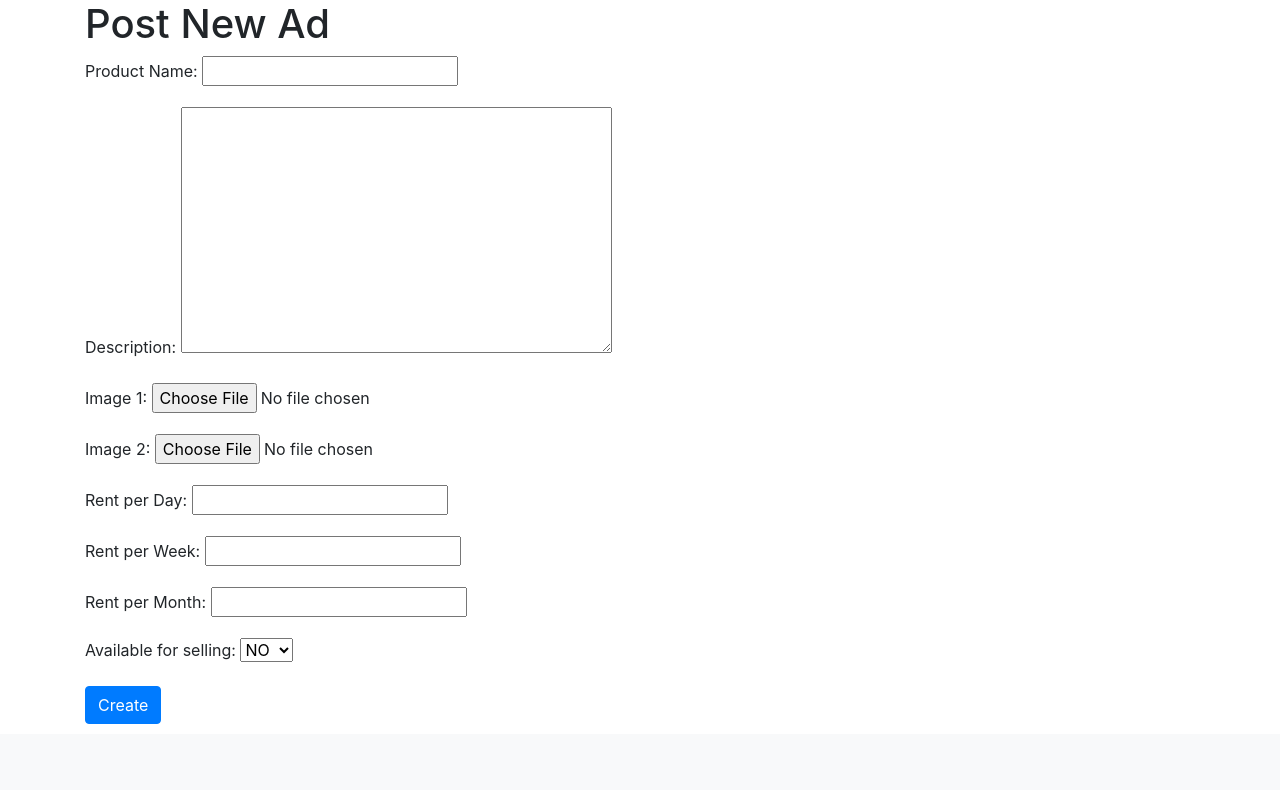
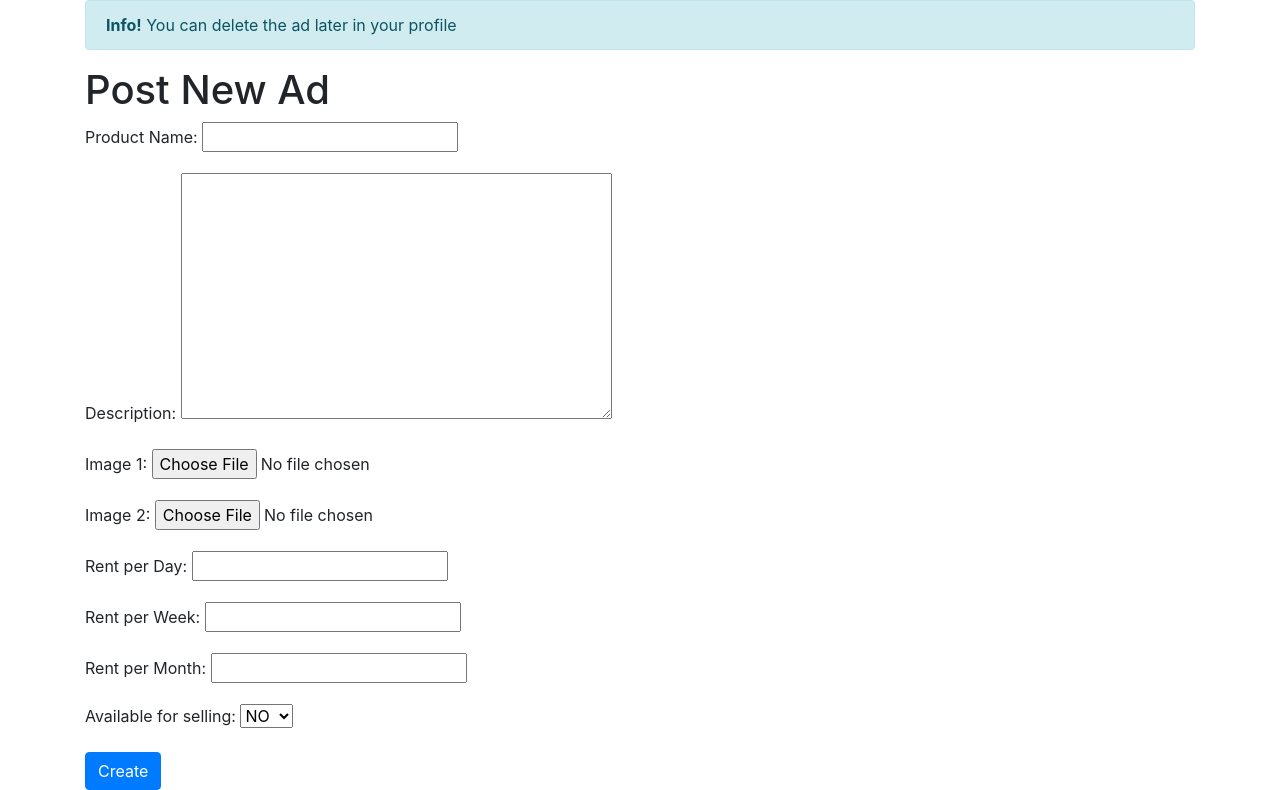
Before and after one commit to pranavelric/Rental-management-system, a Django app: template Rentalgo/products/templates/products/create.html in a window 1280 px wide. Shown: the part 66-856 px from the top of the page. Before the commit the page ends 790 px from the top, so only its background shows below. Run offline with Django 3.2, Linux system fonts and the light colour scheme; the template is opened without the code that fills it: values that come from a table or form of the project are taken from there, others are empty; some libraries are stand-ins or nearby versions.

Commit message:
update create.html

```diff
--- a/Rentalgo/products/templates/products/create.html
+++ b/Rentalgo/products/templates/products/create.html
@@ -1,6 +1,9 @@
 {% extends 'base.html' %}
 
 {% block content %}
+  <div class="alert alert-info">
+    <strong>Info!</strong> You can delete the ad later in your profile
+  </div>
 
 {% if error %}
 {{ error }}
```
